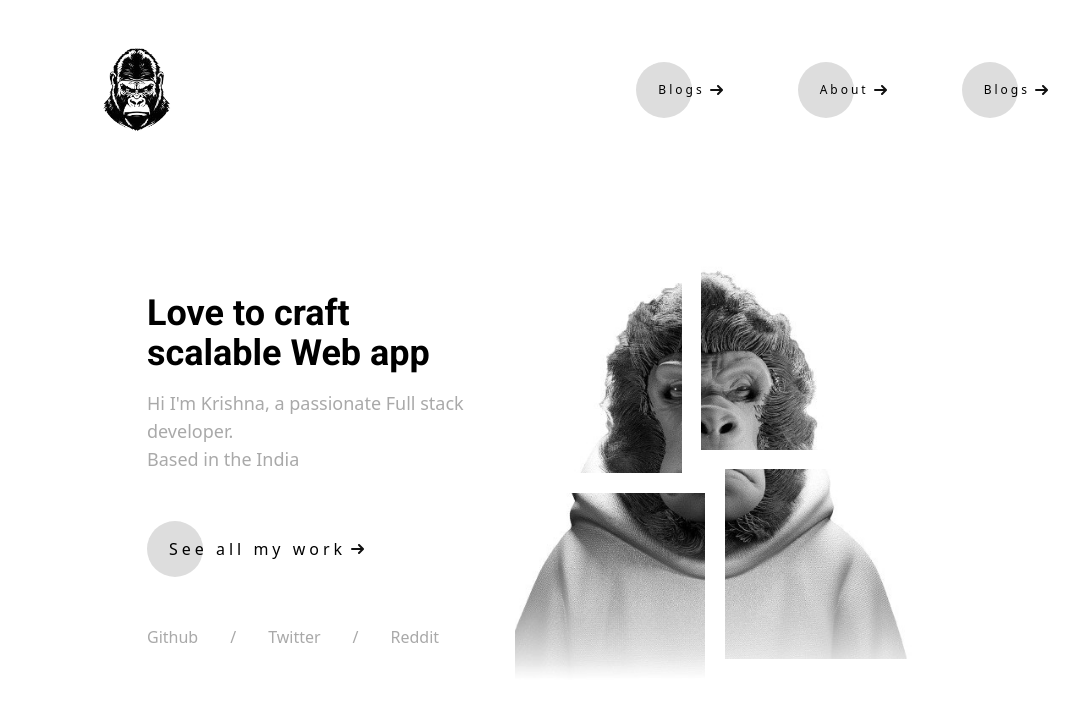
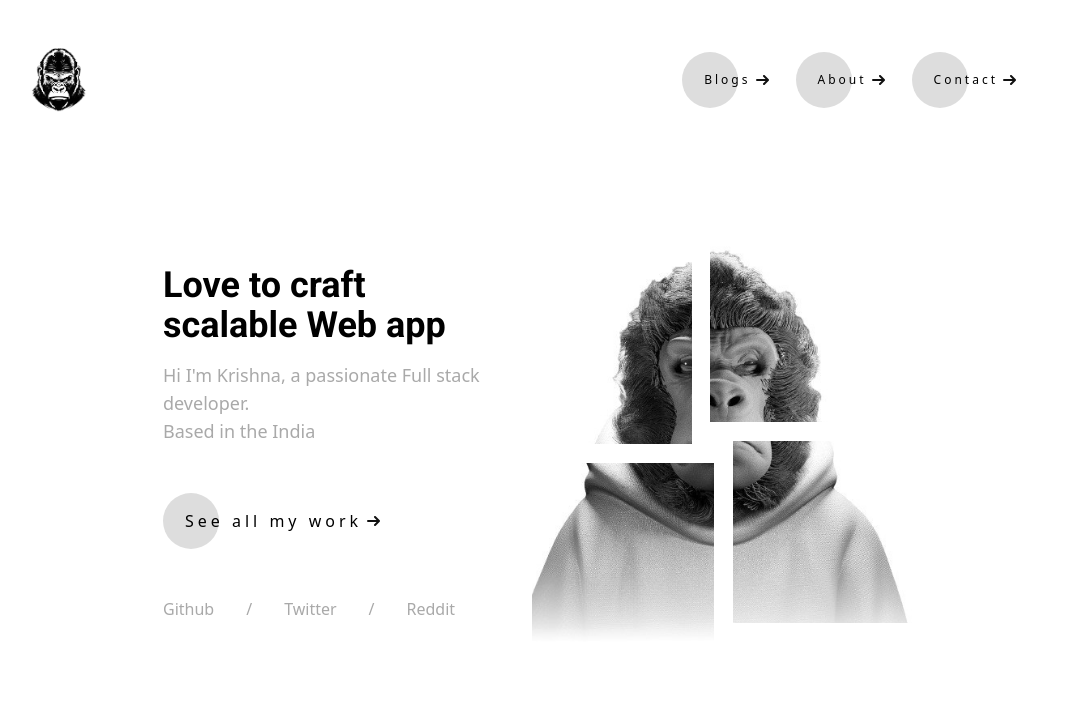
Before and after one commit to a-s-t-e-y-a/portfoliov2, a Next.js app: page / in a window 1280 px wide. Shown: the top 710 px of the page, without its empty margins (109-1188 px from the left). Built offline with nearby package versions, Linux system fonts and the light colour scheme.

Commit message:
:fire: FEAT: coustom hooks and responsiveness added

```diff
--- /dev/null
+++ b/src/hooks/customQuery.js
@@ -0,0 +1,3 @@
+import { useMediaQuery } from "./mediaQuery";
+export const useIsSmall = () => useMediaQuery('(min-width: 480px)');
+export const useIsMedium = () => useMediaQuery('(min-width: 768px)');
--- /dev/null
+++ b/src/hooks/mediaQuery.js
@@ -0,0 +1,18 @@
+import { useState , useEffect } from "react";
+export function useMediaQuery(query) {
+    const [matches, setMatches] = useState(false);
+
+    useEffect(() => {
+      const media = window.matchMedia(query);
+      if (media.matches !== matches) {
+        setMatches(media.matches);
+      }
+      const listener = () => {
+        setMatches(media.matches);
+      };
+      media.addListener(listener);
+      return () => media.removeListener(listener);
+    }, [matches, query]);
+
+    return matches;
+  }
--- a/src/pages/index.js
+++ b/src/pages/index.js
@@ -4,6 +4,8 @@ import { Roboto } from "@next/font/google";
 import styles from "@/styles/Home.module.css";
 import Nav_items from "@/components/landing_page/link";
 import Image from "next/image";
+
+import { useIsMedium } from "@/hooks/customQuery";
 const barlow = Roboto({
   weight: "700",
   subsets: ["latin"],
@@ -14,21 +16,22 @@ const barlow2 = Roboto({
 });
 
 export default function Home() {
+  const medium = useIsMedium()
   return (
     <>
-      <nav className="flex justify-between items-center mx-24 my-12">
-        <div>
-          <motion.img
-          whileTap={{scale:1.7}}
-            animate={{ x: 100 }}
+      <nav className="md:flex md:justify-between md:items-center xl:mx-32 mx-12 md:mx-8 my-12">
+        <div className="">
+          {medium?<motion.img
+            whileTap={{scale:1.7}}
+            initial={{ x: 1000 }}
+            animate={{ x: 0 }}
             transition={{ duration: 1 }}
-            height={100}
-            width={100}
             src="/logo.png"
-          ></motion.img>
+            className="h-16 w-20"
+          ></motion.img>:<></>}
         </div>
-        <div className="flex justify-center gap-12">
-          <motion.div animate={{ x: [300, 0] }} transition={{ duration: 1 }}>
+        <div className="flex justify-center ">
+          <motion.div animate={{ x: [400, 0] }} transition={{ duration: 1 }}>
             <div>
               <a
                 href="#"
@@ -42,7 +45,7 @@ export default function Home() {
               </a>
             </div>
           </motion.div>
-          <motion.div animate={{ x: [200, 0] }} transition={{ duration: 1 }}>
+          <motion.div animate={{ x: [300, 0] }} transition={{ duration: 1 }}>
             <div>
               <a
                 href="#"
@@ -56,13 +59,13 @@ export default function Home() {
               </a>
             </div>
           </motion.div>
-          <motion.div animate={{ x: [100, 0] }} transition={{ duration: 1 }}>
+          <motion.div animate={{ x: [200, 0] }} transition={{ duration: 1 }}>
             <div>
               <a
                 href="#"
                 className={`${styles.cta2} mt-12 flex text-xs items-center`}
               >
-                <span>Blogs</span>
+                <span>Contact</span>
                 <svg width="13px" height="10px" viewBox="0 0 13 10">
                   <path d="M1,5 L11,5"></path>
                   <polyline points="8 1 12 5 8 9"></polyline>
@@ -77,13 +80,16 @@ export default function Home() {
          hero section started
 
       */}
-      <div className="flex justify-between items-center mx-64 mt-32">
-        <div>
+      <div className="md:flex md:justify-between md:items-center xl:mx-64 xl:my-32 md:mx-12 md:my-12">
+        <motion.div initial={{ y: 1000 }}
+                animate={{ y: [1000, 0] }}
+                transition={{ duration: 1.6 }}
+                className="m-4">
           <h1 className={`${barlow.className} text-4xl`}>
             Love to craft <br></br>
             scalable Web app
           </h1>
-          <h1 className={`text-gray-landing text-lg mt-4 mb-12`}>
+          <h1 className={`text-gray-landing md:text-lg text-md mt-4 mb-12`}>
             Hi I'm Krishna, a passionate Full stack developer.<br></br>
             Based in the India
           </h1>
@@ -105,7 +111,7 @@ export default function Home() {
               <a>Reddit</a>
             </div>
           </div>
-        </div>
+        </motion.div>
         <div>
           <div className="flex">
             <div>
--- a/src/styles/Home.module.css
+++ b/src/styles/Home.module.css
@@ -34,11 +34,11 @@
   transform: translateX(-5px);
   transition: all 0.8s ease;
 }
-.cta:hover:before {
+.cta:hover:before , .cta:active:before{
   width: 60%;
   background: #dddddd;
 }
-.cta:hover svg {
+.cta:hover ,.cta:active svg {
   transform: translateX(0);
 }
 .cta:active {
```
